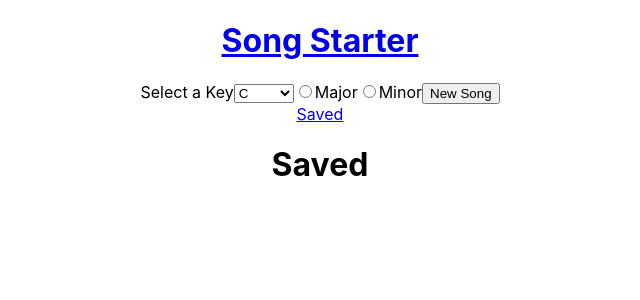
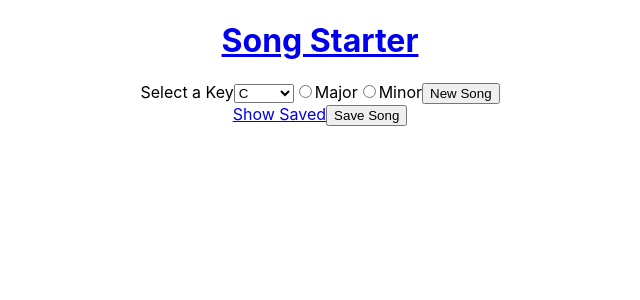
Before and after one commit to Song-Starter/song-starter, a React (Create React App) app: page /saved in a window 1280 px wide. Shown: the top 300 px of the page, without its empty margins (320-960 px from the left). Built offline with nearby package versions, Linux system fonts and the light colour scheme.

Commit message:
Style 'Saved' components.

```diff
--- a/src/components/App.js
+++ b/src/components/App.js
@@ -44,6 +44,12 @@ class App extends Component {
     })
   }
 
+  saveSong = () => {
+    this.setState({
+      saved: [...this.state.saved, this.state]
+    })
+  }
+
   render(){
     return (
       <div className="App">
--- a/src/components/Saved.css
+++ b/src/components/Saved.css
@@ -0,0 +1,9 @@
+.Saved {
+  display: grid;
+  grid-template-columns: repeat(3, 1fr);
+}
+
+.SavedSong {
+  display: flex;
+  flex-direction: column;
+}
--- a/src/components/Saved.js
+++ b/src/components/Saved.js
@@ -4,7 +4,6 @@ import './Saved.css';
 const Saved = () => {
   return (
     <div className="Saved">
-      <h1>Saved</h1>
     </div>
   );
 }
--- a/src/components/SavedNav.js
+++ b/src/components/SavedNav.js
@@ -5,7 +5,8 @@ import {Link} from 'react-router-dom'
 const SavedNav = () => {
   return (
     <div className="SavedNav">
-      <Link to="./saved">Saved</Link>
+      <Link to="./saved">Show Saved</Link>
+      <button>Save Song</button>
     </div>
   );
 }
```
Also changed, not shown: src/components/SavedSong.js (+3 -6 lines).
